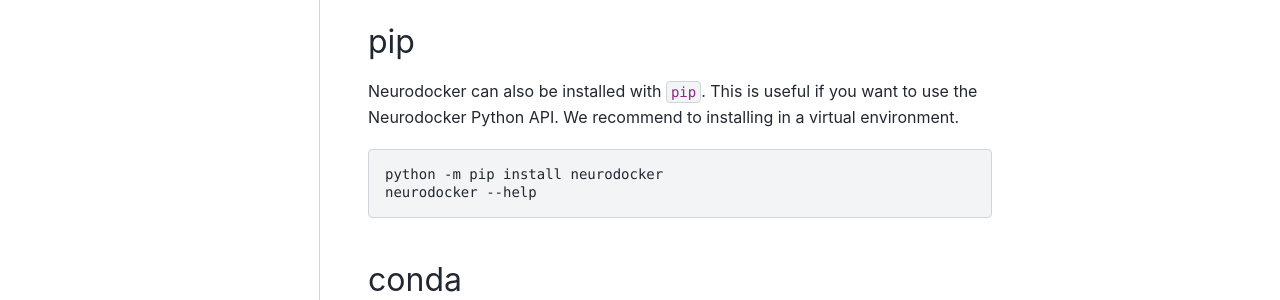
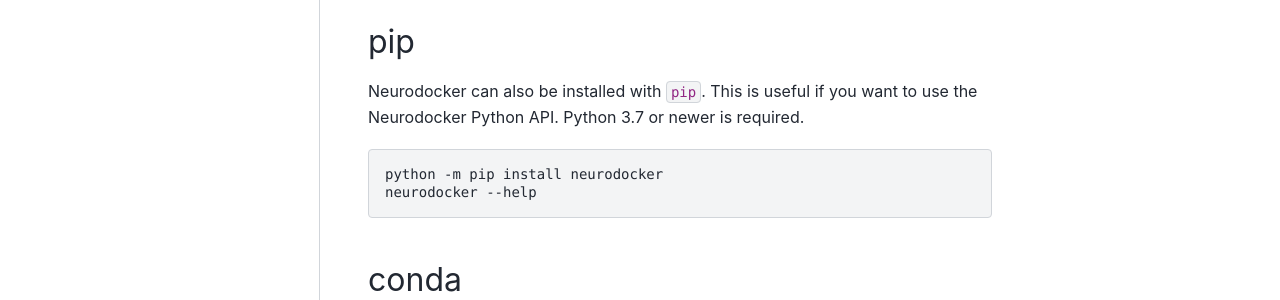
Before and after one commit to ReproNim/neurodocker, a Sphinx documentation site: the page built from docs/user_guide/installation.rst, in a window 1280 px wide and 1154 px high. Shown: the part 500-800 px from the top of the window. Built offline with Sphinx 7.4.7 and the PyData theme 0.15.4, drawn with Linux system fonts in a browser that asks for light colours; pages that are not in the unit, such as notebooks, are missing from menus.

Commit message:
add minimum python version
Co-authored-by: Dorota Jarecka <djarecka@gmail.com>

```diff
--- a/docs/user_guide/installation.rst
+++ b/docs/user_guide/installation.rst
@@ -19,7 +19,7 @@
 ---
 
 Neurodocker can also be installed with :code:`pip`. This is useful if you want to use
-the Neurodocker Python API. We recommend to installing in a virtual environment.
+the Neurodocker Python API. Python 3.7 or newer is required.
 
 .. code-block:: bash
 
```
